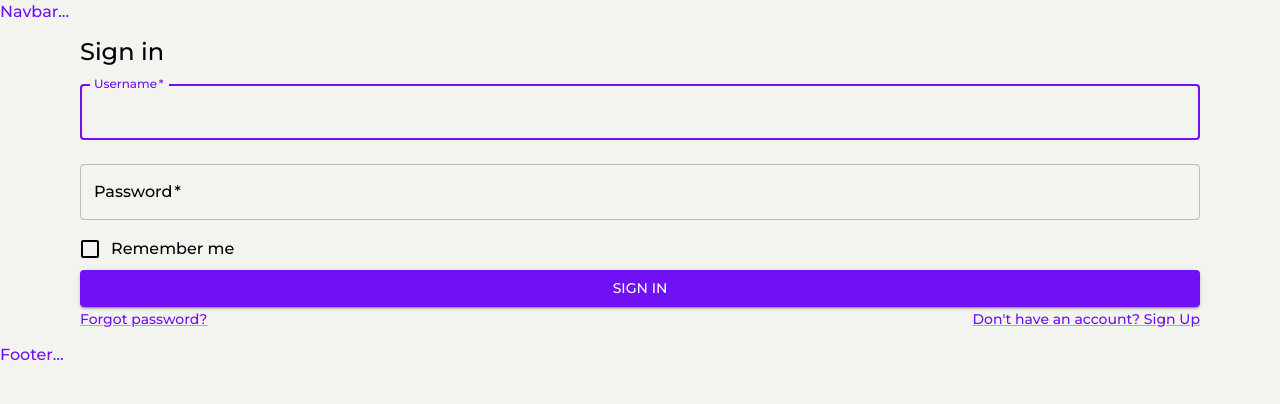
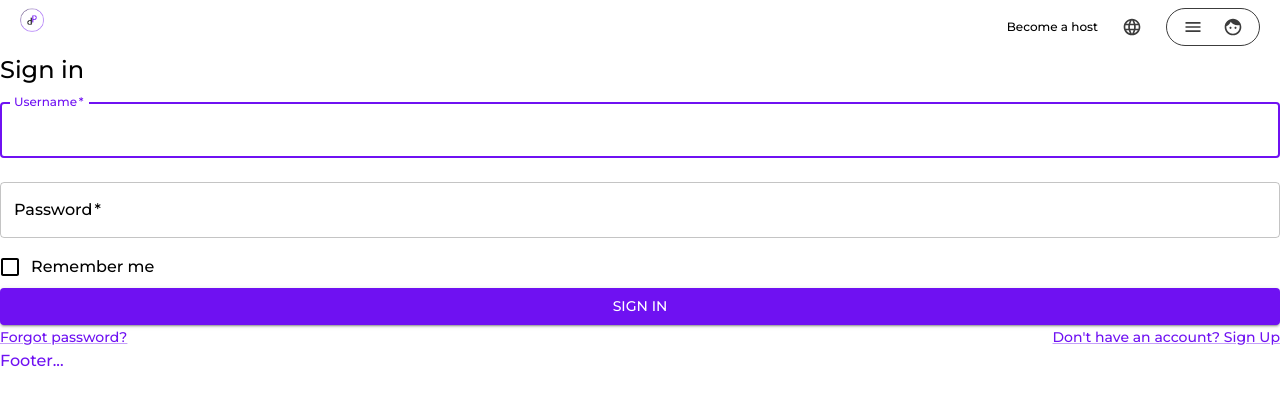
Before and after one commit to tessaRuckstuhl/ParkingPal, a React (Create React App) app in the folder client/: page / in a window 1280 px wide. Shown: the top 404 px of the page. Built offline with nearby package versions, Linux system fonts and the light colour scheme.

Commit message:
add header, add 404 page

```diff
--- a/client/package.json
+++ b/client/package.json
@@ -31,7 +31,7 @@
     "axios": "^0.21.1",
     "react": "^17.0.2",
     "react-dom": "^17.0.2",
-    "react-router-dom": "^6.2.2",
+    "react-router-dom": "6.3",
     "react-scripts": "5.0.0"
   },
   "devDependencies": {
--- a/client/src/App.js
+++ b/client/src/App.js
@@ -8,7 +8,7 @@ import AuthComponent from './services/AuthComponent';
 import { createTheme, ThemeProvider } from '@mui/material/styles';
 import mainTheme from './theme/mainTheme';
 import Default from './layout/Default';
-
+import PageNotFound from './pages/404';
 const App = () => {
   // main parkingpal theme
   const theme = createTheme(mainTheme);
@@ -17,7 +17,6 @@ const App = () => {
       <ThemeProvider theme={theme}>
         <MainContextProvider>
           <Default>
-          <BrowserRouter>
               <Routes>
                 <Route path="/" element={<Login />}></Route>
                 <Route path="signup" element={<Signup />}></Route>
@@ -29,8 +28,8 @@ const App = () => {
                     </AuthComponent>
                   }
                 ></Route>
+                <Route path='*' element={<PageNotFound />} />
               </Routes>
-          </BrowserRouter>
           </Default>
         </MainContextProvider>
       </ThemeProvider>
--- a/client/src/index.css
+++ b/client/src/index.css
@@ -9,7 +9,7 @@ body {
     'Ubuntu', 'Cantarell', 'Fira Sans', 'Droid Sans', 'Helvetica Neue', sans-serif;
   -webkit-font-smoothing: antialiased;
   -moz-osx-font-smoothing: grayscale;
-  background: #f3f3f0;
+  /* background: #f3f3f0; */
 }
 
 /* Scroll bar stylings */
--- a/client/src/index.js
+++ b/client/src/index.js
@@ -2,10 +2,12 @@ import React from 'react';
 import ReactDOM from 'react-dom';
 import App from './App';
 import './index.css';
-
+import { BrowserRouter } from 'react-router-dom';
 ReactDOM.render(
   <React.StrictMode>
-    <App />
+    <BrowserRouter>
+      <App />
+    </BrowserRouter>
   </React.StrictMode>,
   document.getElementById('root')
 );
--- a/client/src/layout/Default.js
+++ b/client/src/layout/Default.js
@@ -4,11 +4,11 @@ import Navbar from './Navbar';
 
 const Default = ({ children }) => {
   return (
-    <div>
+    <>
       <Navbar />
-      <div className="px-20 py-3">{children}</div>
+      {children}
       <Footer />
-    </div>
+    </>
   );
 };
 
--- a/client/src/layout/Navbar.js
+++ b/client/src/layout/Navbar.js
@@ -1,9 +1,33 @@
 import React from 'react';
-
+import FaceIcon from '@mui/icons-material/Face';
+import MenuIcon from '@mui/icons-material/Menu';
+import LanguageIcon from '@mui/icons-material/Language';
+import { Link } from 'react-router-dom';
+import { IconButton } from '@mui/material';
 const Navbar = () => {
   return (
-    <div>
-      <h1 className="text-purple">Navbar...</h1>
+    <div className="flex justify-between py-2 px-5">
+      <div className="w-6 h-6">
+        <Link to="dashboard">
+          <img src="./parkingpal-logo.png" alt="Parkingpal logo"></img>
+        </Link>
+      </div>
+      <div className="flex space-x-4 items-center">
+        <Link to="404">
+          <div className="text-xs">Become a host</div>
+        </Link>
+        <IconButton onClick={() => alert('TBD')}>
+          <LanguageIcon sx={{ fontSize: 20 }} color="secondary" />
+        </IconButton>
+        <div className="flex space-x-1 border-darkGray rounded-3xl border px-2">
+          <IconButton onClick={() => alert('TBD')}>
+            <MenuIcon sx={{ fontSize: 20 }} color="secondary" />
+          </IconButton>
+          <IconButton onClick={() => alert('TBD')}>
+            <FaceIcon sx={{ fontSize: 20 }} color="secondary" />
+          </IconButton>
+        </div>
+      </div>
     </div>
   );
 };
--- /dev/null
+++ b/client/src/pages/404.js
@@ -0,0 +1,12 @@
+import React from 'react';
+
+const PageNotFound = () => {
+  return (
+    <div>
+      <h1>404 Error</h1>
+      <h1>Page Not Found</h1>
+    </div>
+  );
+};
+
+export default PageNotFound;
--- a/client/src/theme/mainTheme.js
+++ b/client/src/theme/mainTheme.js
@@ -12,7 +12,7 @@ const mainTheme = {
       main: '#6F11F2'
     },
     secondary: {
-      main: '#4b6197'
+      main: '#3C3C3C'
     },
     text: {
       primary: '#000000',
--- a/client/tailwind.config.js
+++ b/client/tailwind.config.js
@@ -6,10 +6,14 @@ module.exports = {
       current: 'currentColor',
       white: '#ffffff',
       offWhite: '#F3F3F0',
+      darkGray: '#3C3C3C',
       black: '#000000',
       purple: '#6F11F2',
+    },
+    borderWidth: {
+      DEFAULT: '.5px',
     },
     extend: {},
   },
   plugins: [],
-}
+};
```
Also changed, not shown: client/public/parkingpal-logo.png (added), 1 other file (tests, documents, lock files or other folders). Lines whose indentation alone changed are shown as unchanged.
